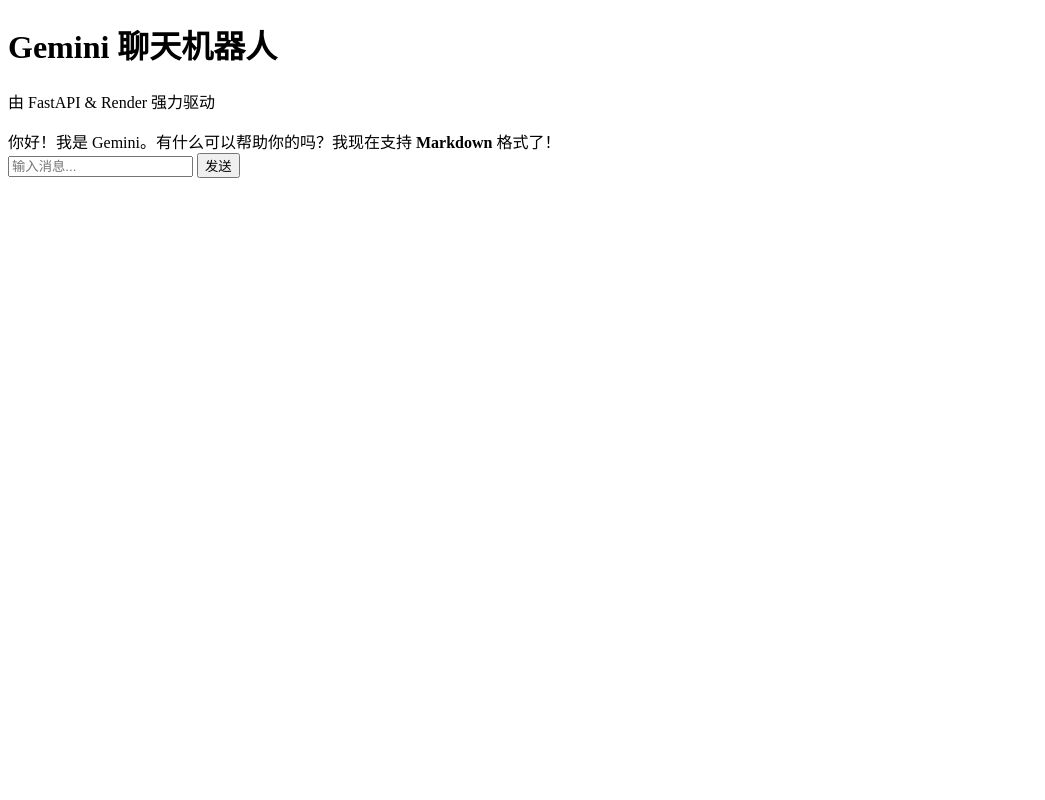
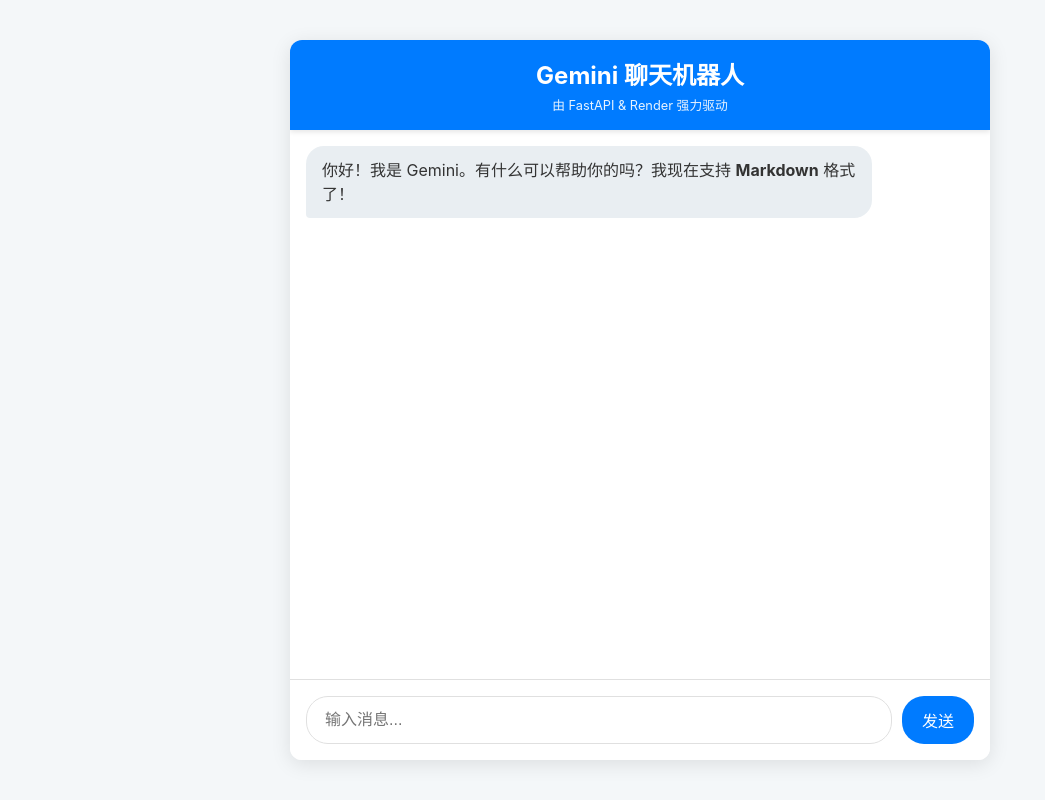
Before and after one commit to flashday/gemini-fastapi-render-chat, a plain HTML site: page frontend/index.html in a window 1280 px wide. Shown: the whole page, without its empty margins (0-1045 px from the left). Drawn offline with nearby package versions, Linux system fonts and the light colour scheme.

Commit message:
修改为使用Markdown方式显示2

```diff
--- a/frontend/style.css
+++ b/frontend/style.css
@@ -1,6 +1,179 @@
-/* --- 在文件末尾添加以下样式 --- */
+/* --- 根元素和全局样式 --- */
+:root {
+    --body-bg: #f4f7f9;
+    --chat-bg: #ffffff;
+    --header-bg: #007bff;
+    --user-msg-bg: #007bff;
+    --bot-msg-bg: #e9eef2;
+    --border-color: #e0e0e0;
+    --text-color: #333333;
+    --light-text-color: #ffffff;
+}
 
-/* 为机器人消息中的 Markdown 内容添加样式 */
+body {
+    font-family: -apple-system, BlinkMacSystemFont, "Segoe UI", Roboto, Helvetica, Arial, sans-serif;
+    background-color: var(--body-bg);
+    margin: 0;
+    display: flex;
+    justify-content: center;
+    align-items: center;
+    height: 100vh;
+    color: var(--text-color);
+}
+
+/* --- 聊天窗口主布局 --- */
+.chat-container {
+    width: 100%;
+    max-width: 700px;
+    height: 90vh;
+    max-height: 800px;
+    background-color: var(--chat-bg);
+    border-radius: 12px;
+    box-shadow: 0 4px 20px rgba(0, 0, 0, 0.1);
+    display: flex;
+    flex-direction: column;
+    overflow: hidden;
+}
+
+.chat-header {
+    background-color: var(--header-bg);
+    color: var(--light-text-color);
+    padding: 1rem;
+    text-align: center;
+    box-shadow: 0 2px 5px rgba(0, 0, 0, 0.1);
+    z-index: 10;
+}
+
+.chat-header h1 {
+    margin: 0;
+    font-size: 1.5rem;
+}
+
+.chat-header p {
+    margin: 0.25rem 0 0;
+    font-size: 0.8rem;
+    opacity: 0.9;
+}
+
+.chat-log {
+    flex-grow: 1;
+    padding: 1rem;
+    overflow-y: auto;
+}
+
+/* --- 消息气泡样式 --- */
+.message {
+    max-width: 80%;
+    margin-bottom: 1rem;
+    padding: 0.75rem 1rem;
+    border-radius: 18px;
+    line-height: 1.5;
+    word-wrap: break-word;
+}
+
+.user-message {
+    background-color: var(--user-msg-bg);
+    color: var(--light-text-color);
+    margin-left: auto;
+    border-bottom-right-radius: 4px;
+}
+
+.bot-message {
+    background-color: var(--bot-msg-bg);
+    color: var(--text-color);
+    margin-right: auto;
+    border-bottom-left-radius: 4px;
+}
+
+.error-message {
+    background-color: #ffcccc;
+    color: #cc0000;
+    text-align: center;
+    max-width: 100%;
+    border-radius: 8px;
+}
+
+/* --- 输入框和页脚样式 (解决输入框过小问题的关键) --- */
+.chat-footer {
+    padding: 1rem;
+    border-top: 1px solid var(--border-color);
+    background-color: var(--chat-bg);
+}
+
+.chat-form {
+    display: flex;
+    gap: 10px; /* 输入框和按钮之间的间距 */
+}
+
+#user-input {
+    flex-grow: 1; /* 让输入框占据所有剩余空间 */
+    padding: 12px 18px;
+    border: 1px solid var(--border-color);
+    border-radius: 22px; /* 圆角 */
+    font-size: 1rem; /* 16px 大小的字体 */
+    color: var(--text-color);
+}
+
+#user-input:focus {
+    outline: none;
+    border-color: var(--header-bg);
+    box-shadow: 0 0 5px rgba(0, 123, 255, 0.3);
+}
+
+.chat-form button {
+    padding: 12px 20px;
+    font-size: 1rem;
+    border-radius: 22px;
+    border: none;
+    background-color: var(--header-bg);
+    color: var(--light-text-color);
+    cursor: pointer;
+    transition: background-color 0.2s;
+}
+
+.chat-form button:hover {
+    background-color: #0056b3;
+}
+
+/* --- 加载指示器样式 --- */
+.loading-indicator {
+    display: flex;
+    justify-content: center;
+    padding: 0.5rem 0;
+}
+
+.loading-indicator.hidden {
+    display: none;
+}
+
+.loading-indicator span {
+    width: 8px;
+    height: 8px;
+    margin: 0 3px;
+    background-color: var(--header-bg);
+    border-radius: 50%;
+    animation: bounce 1.4s infinite ease-in-out both;
+}
+
+.loading-indicator span:nth-child(1) {
+    animation-delay: -0.32s;
+}
+
+.loading-indicator span:nth-child(2) {
+    animation-delay: -0.16s;
+}
+
+@keyframes bounce {
+    0%, 80%, 100% {
+        transform: scale(0);
+    }
+    40% {
+        transform: scale(1.0);
+    }
+}
+
+
+/* --- 机器人消息中的 Markdown 内容样式 --- */
 .bot-message p {
     margin: 0.5em 0;
 }
@@ -35,11 +208,11 @@
 }
 
 .bot-message pre {
-    background-color: #2d2d2d; /* 深色代码块背景 */
-    color: #f1f1f1; /* 浅色代码文本 */
+    background-color: #2d2d2d;
+    color: #f1f1f1;
     padding: 1rem;
     border-radius: 8px;
-    overflow-x: auto; /* 代码过长时可滚动 */
+    overflow-x: auto;
     font-family: "SFMono-Regular", Consolas, "Liberation Mono", Menlo, monospace;
     font-size: 0.9rem;
     margin: 0.75em 0;
@@ -47,20 +220,20 @@
 
 .bot-message code {
     font-family: "SFMono-Regular", Consolas, "Liberation Mono", Menlo, monospace;
-    background-color: rgba(0, 0, 0, 0.05); /* 行内代码的背景色 */
+    background-color: rgba(0, 0, 0, 0.08);
     padding: 0.2em 0.4em;
     border-radius: 4px;
     font-size: 0.9em;
 }
 
 .bot-message pre code {
-    background-color: transparent; /* 代码块内的 code 元素不需要额外背景 */
+    background-color: transparent;
     padding: 0;
-    font-size: inherit; /* 继承 pre 的字体大小 */
+    font-size: inherit;
 }
 
 .bot-message blockquote {
-    border-left: 3px solid var(--header-bg);
+    border-left: 3px solid #007bff;
     padding-left: 1em;
     margin: 1em 0;
     color: #666;
@@ -68,7 +241,7 @@
 }
 
 .bot-message a {
-    color: var(--header-bg);
+    color: #007bff;
     text-decoration: none;
 }
 
@@ -90,6 +263,6 @@
 }
 
 .bot-message th {
-    background-color: var(--bg-color);
+    background-color: #f0f3f5;
     font-weight: 600;
 }
```
